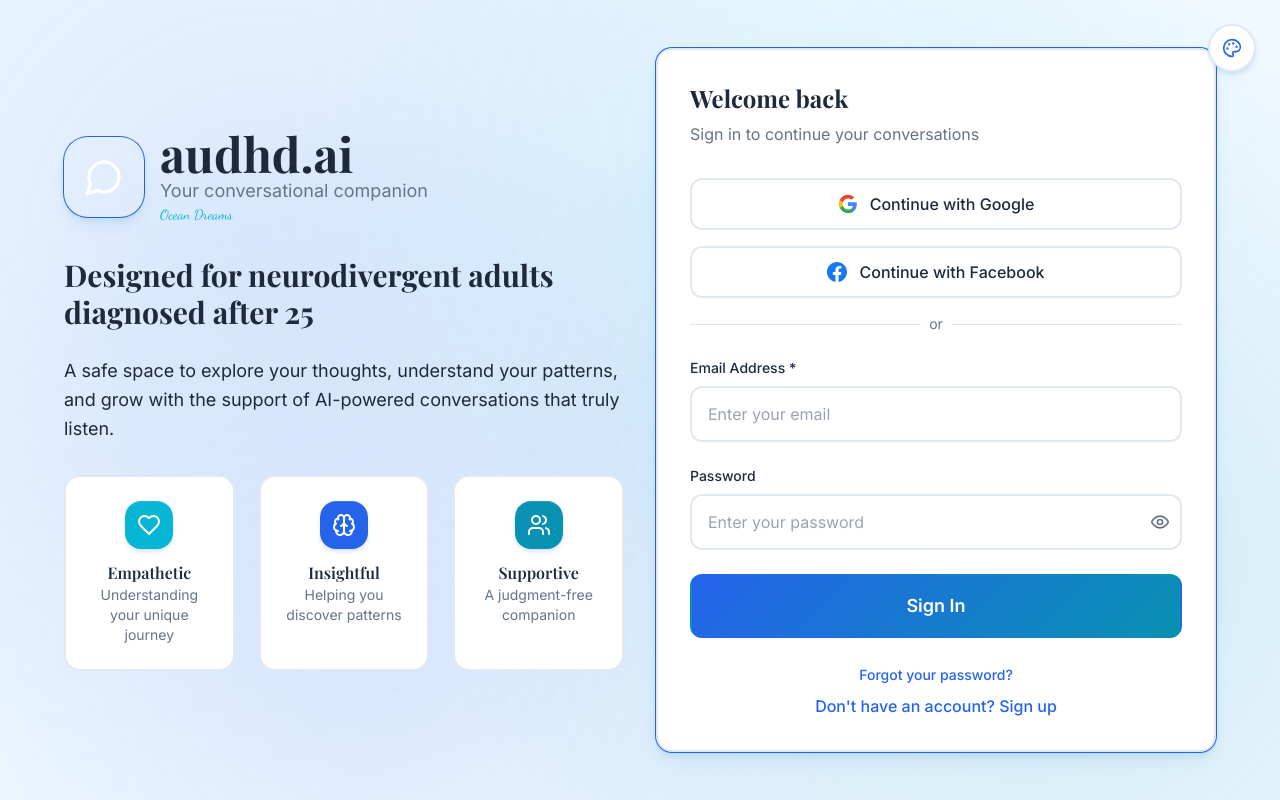
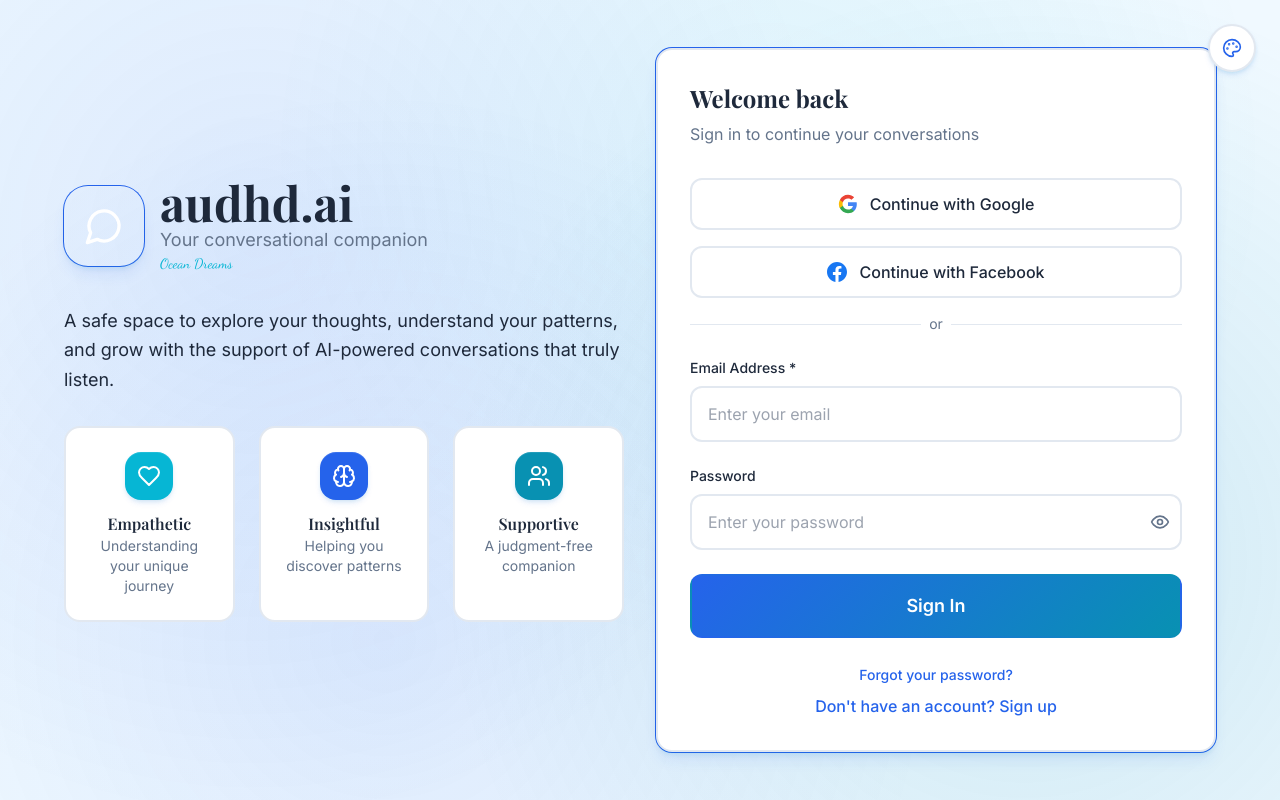
Before and after one commit to lorettarehm/audhd.ai, a React (Vite) app: page /login in a window 1280 px wide. Built offline with nearby package versions, Linux system fonts and the light colour scheme; no server answers.

Commit message:
Remove neurodivergent phrase from Login page

```diff
--- a/src/pages/Login.tsx
+++ b/src/pages/Login.tsx
@@ -100,9 +100,6 @@
             </div>
 
             <div className="space-y-6 mb-8">
-              <h2 className="text-3xl font-heading font-bold text-text leading-tight">
-                Designed for neurodivergent adults diagnosed after 25
-              </h2>
               <p className="text-lg text-text leading-relaxed font-body">
                 A safe space to explore your thoughts, understand your patterns, and grow with the support of AI-powered conversations that truly listen.
               </p>
```
